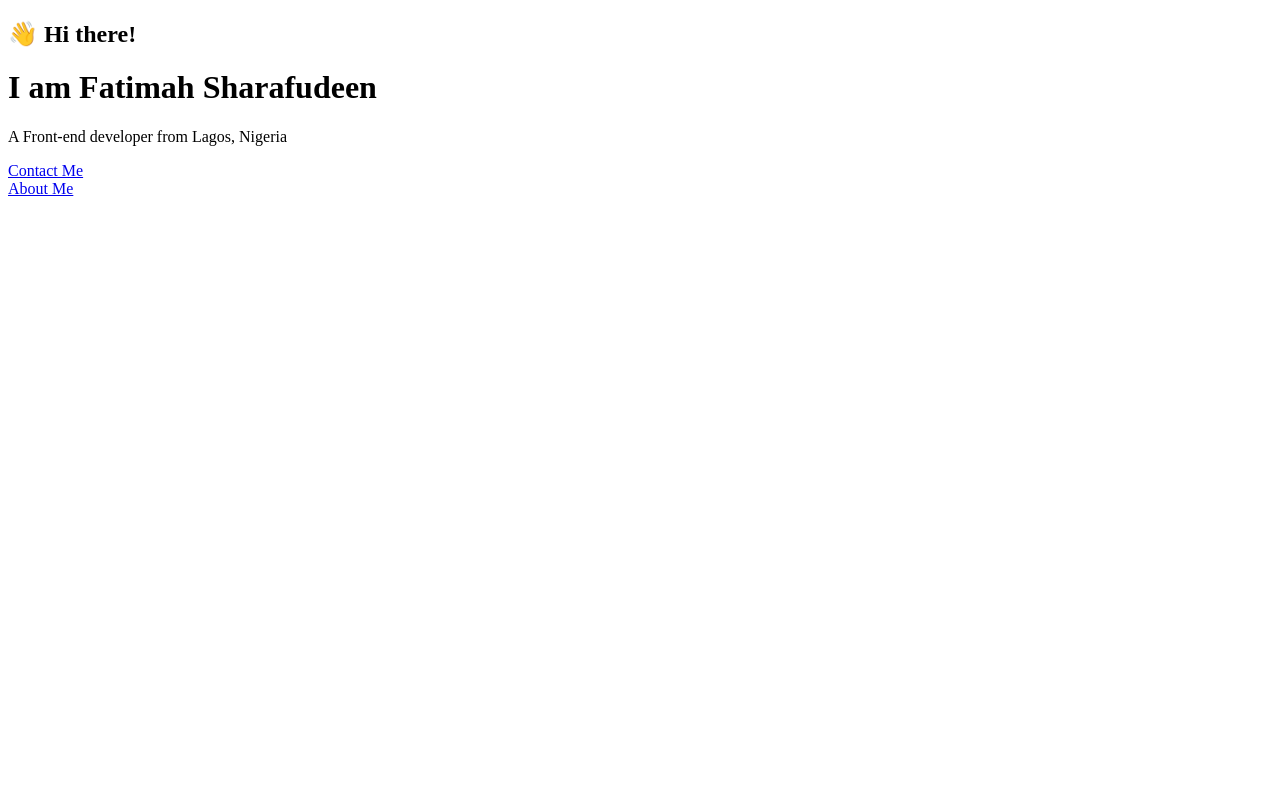
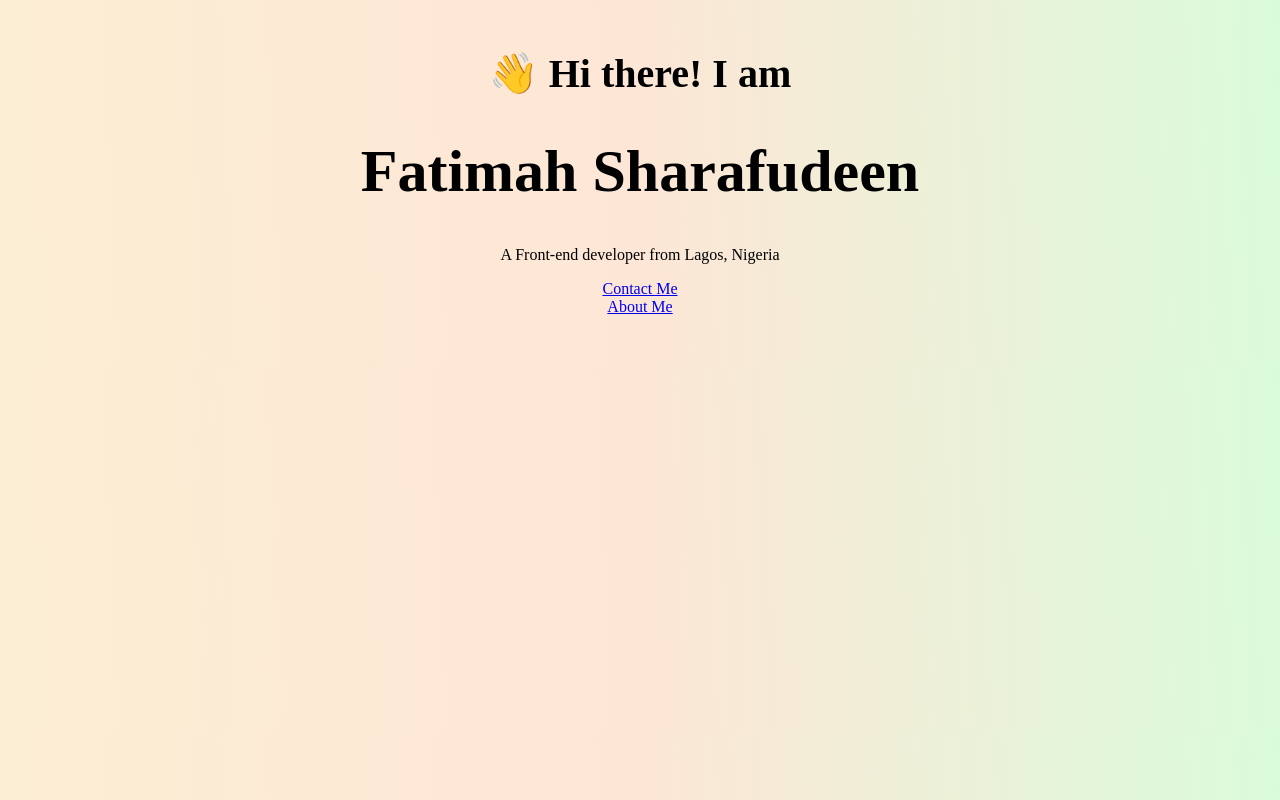
Before and after one commit to bintsharaf/about-me-page, a plain HTML site: page index.html in a window 1280 px wide. Drawn offline with Linux system fonts and the light colour scheme.

Commit message:
linked and updated the CSS file

```diff
--- a/index.html
+++ b/index.html
@@ -5,12 +5,13 @@
     <meta name="viewport" content="width=device-width, initial-scale=1.0" />
     <meta http-equiv="X-UA-Compatible" content="ie=edge" />
     <title>SheCodes</title>
+    <link rel="stylesheet" href="src/styles.css">
   </head>
   <body>
-    <h2>
-        👋 Hi there!
+    <h2 >
+        👋 Hi there! I am
     </h2>
-    <h1>I am Fatimah Sharafudeen </h1>
+    <h1 >Fatimah Sharafudeen </h1>
     <p>A Front-end developer from Lagos, Nigeria</p>
     <div>
         <div>
--- a/src/styles.css
+++ b/src/styles.css
@@ -0,0 +1,18 @@
+:root {
+   --primary-color: #137913;
+   --accent-color: rgb(212, 148, 29);
+   --gradient: linear-gradient(87.4deg, rgb(252, 238, 212) 1.9%, rgb(253, 230, 214) 49.7%, rgb(218, 252, 218) 100.5%);
+}
+body {
+   background: var(--gradient);
+   text-align: center;
+   margin: 50px auto;
+   max-width: 100%;
+}
+h2 {
+   font-size: 40px;
+   margin: 0;
+}
+h1 {
+   font-size: 60px;
+}
```
